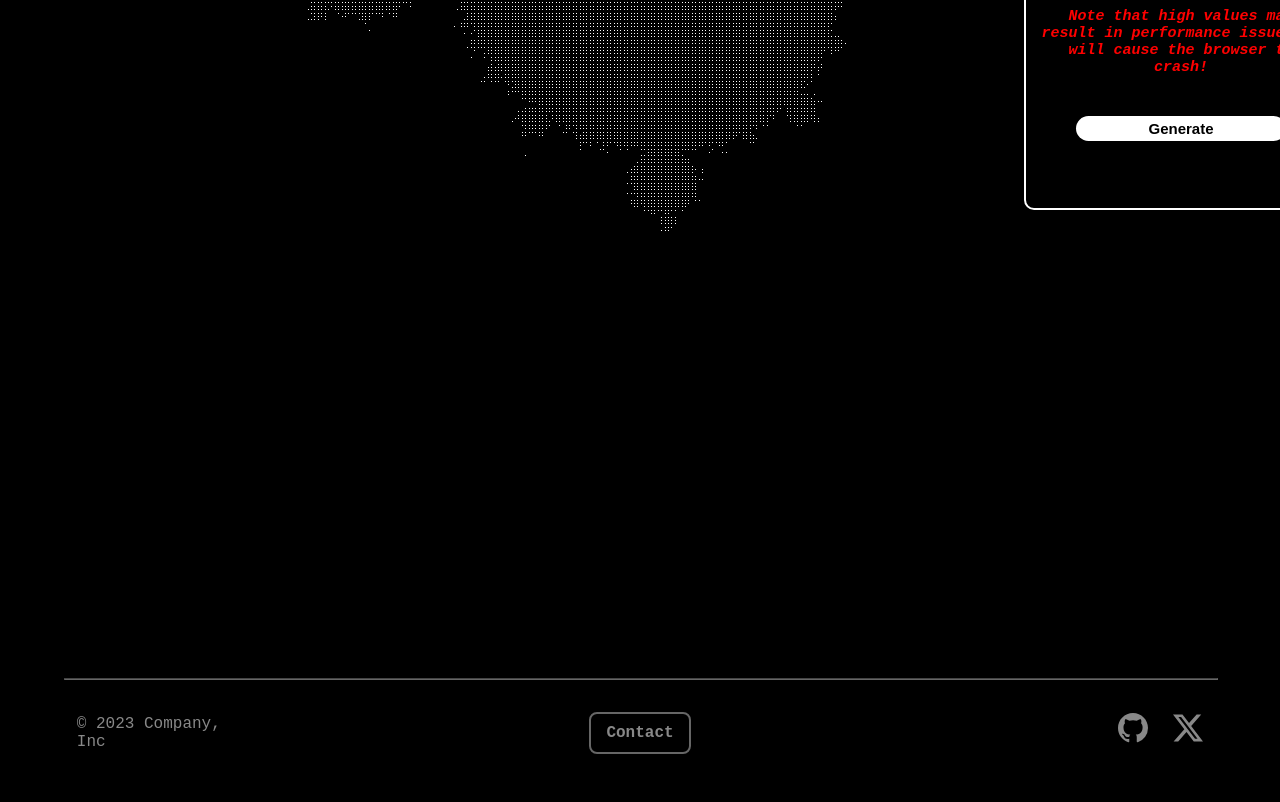
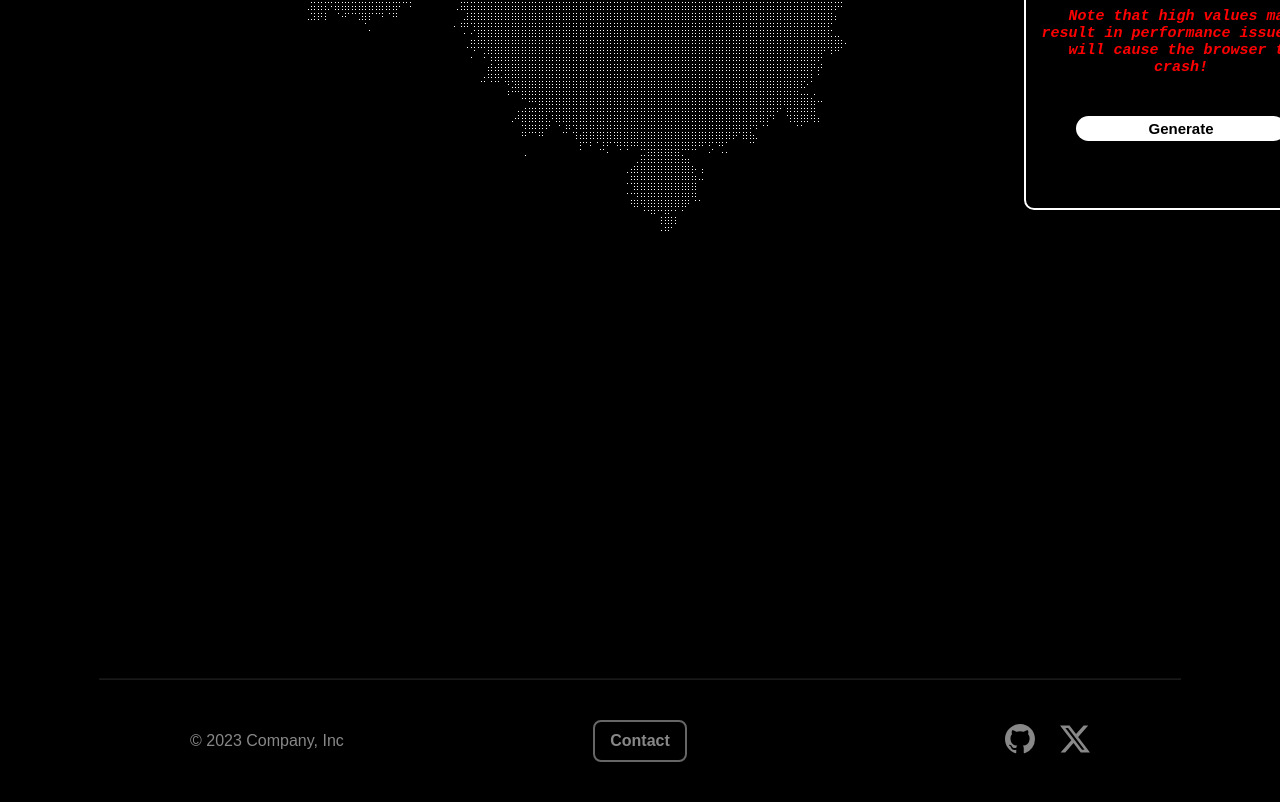
Before and after one commit to jv-schneider/MandelbrotSet, a plain HTML site: page index.html in a window 1280 px wide. Shown: the part 472-1274 px from the top of the page. Drawn offline with Linux system fonts and the light colour scheme.

Commit message:
Footer with a smaller width

```diff
--- a/style.css
+++ b/style.css
@@ -101,24 +101,29 @@ canvas {
 }
 
 footer {
+  display: flex;
+  flex-direction: column;
+  align-items: center;
   width: 100%;
   height: fit-content;
   background-color: var(--background-color);
-  padding-top: 350px;
-  font-size: 40px;
+  font-family: sans-serif;
+  margin-top: 350px;
 }
 
-.footer-icon > img {
-  width: 50px;
+.footer-icon > svg {
+  transition: 0.25s;
 }
 
-.footer-icon > img:hover {
-  color: var(--hover-color);
+.footer-icon > svg:hover {
+  transform: scale(1.05);
 }
 
 hr {
   width: 90vw;
+  max-width: 1080px;
   margin: 0 5vw;
+  opacity: 0.25;
   border-width: 1px;
   border-color: var(--hover-color);
 }
@@ -138,11 +143,12 @@ hr {
   border: 2px solid var(--hover-color);
   border-radius: 8px;
   padding: 10px 15px;
+  transition: 0.3s;
 }
 
 #footer-link-container > a:hover {
+  text-decoration: none;
   color: var(--hover-color);
-  text-decoration: none;
 }
 
 #copyright-text {
@@ -169,8 +175,10 @@ hr {
   justify-content: space-between;
   align-items: center;
   margin: 0 6vw;
-  padding: 30px 0;
+  padding: 40px 0;
   background: var(--background-color);
+  width: 88vw;
+  max-width: 900px;
   gap: 50px;
 }
 
```
